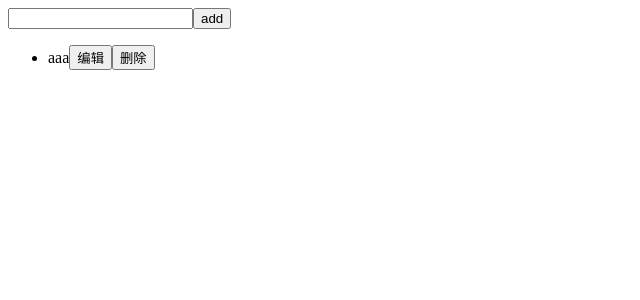
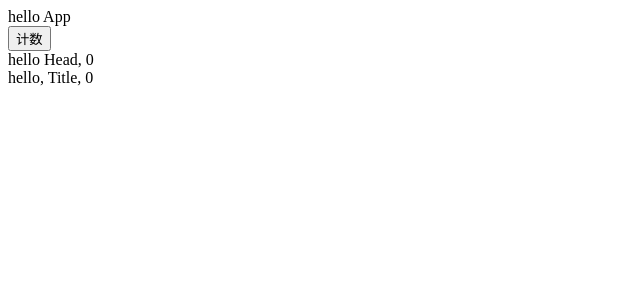
Before and after one commit to lfsmart/growing, a React (Vite) app: page / in a window 1280 px wide. Shown: the top 300 px of the page, without its empty margins (0-640 px from the left). Built offline with nearby package versions, Linux system fonts and the light colour scheme.

Commit message:
feat: createContext & useContext

```diff
--- a/src/App.tsx
+++ b/src/App.tsx
@@ -1,5 +1,5 @@
 import { ReactNode } from "react";
-import { UseRef, UseImperativeHandle, UseEffect, UseLayoutEffect, UseInsertionEffect, UseReducer } from '@/components';
+import { UseRef, UseImperativeHandle, UseEffect, UseLayoutEffect, UseInsertionEffect, UseReducer, UseContext } from '@/components';
 function App(): ReactNode {
   return (
     <>
@@ -8,7 +8,8 @@ function App(): ReactNode {
       {/* <UseEffect></UseEffect> */}
       {/* <UseLayoutEffect></UseLayoutEffect> */}
       {/* <UseInsertionEffect></UseInsertionEffect> */}
-      <UseReducer></UseReducer>
+      {/* <UseReducer></UseReducer> */}
+      <UseContext></UseContext>
     </>
   );
 }
--- /dev/null
+++ b/src/components/UseContext/index.tsx
@@ -0,0 +1,36 @@
+import { useRef, useState, createContext, useContext } from "react";
+
+const Context = createContext<OrNull<number>>(null);
+
+
+const Title = () => {
+  const value = useContext( Context );
+  return (
+    <div>
+      hello, Title, { value }
+    </div>
+  )
+}
+
+const Head = () => {
+  const value = useContext( Context );
+  return (
+    <div>
+      hello Head, { value }
+      <Title></Title>
+    </div>
+  )
+}
+export const UseContext = () => {
+  const [ count, setCount ] = useState(0);
+
+  return (
+    <>
+    <Context.Provider value={ count }>
+      <div> hello App</div>
+      <button onClick={ () => setCount(count + 1)}>计数</button>
+      <Head></Head>
+    </Context.Provider>
+    </>
+  )
+}
--- a/src/components/index.ts
+++ b/src/components/index.ts
@@ -4,6 +4,7 @@ import { UseEffect } from './UseEffect'
 import { UseLayoutEffect } from './UseLayoutEffect'
 import { UseInsertionEffect } from './UseInsertionEffect'
 import { UseReducer } from './UseReducer'
+import { UseContext } from './UseContext'
 
 export {
   UseRef,
@@ -11,5 +12,6 @@ export {
   UseEffect,
   UseLayoutEffect,
   UseInsertionEffect,
-  UseReducer
+  UseReducer,
+  UseContext
 }
```
Also changed, not shown: 1 other file (tests, documents, lock files or other folders).
